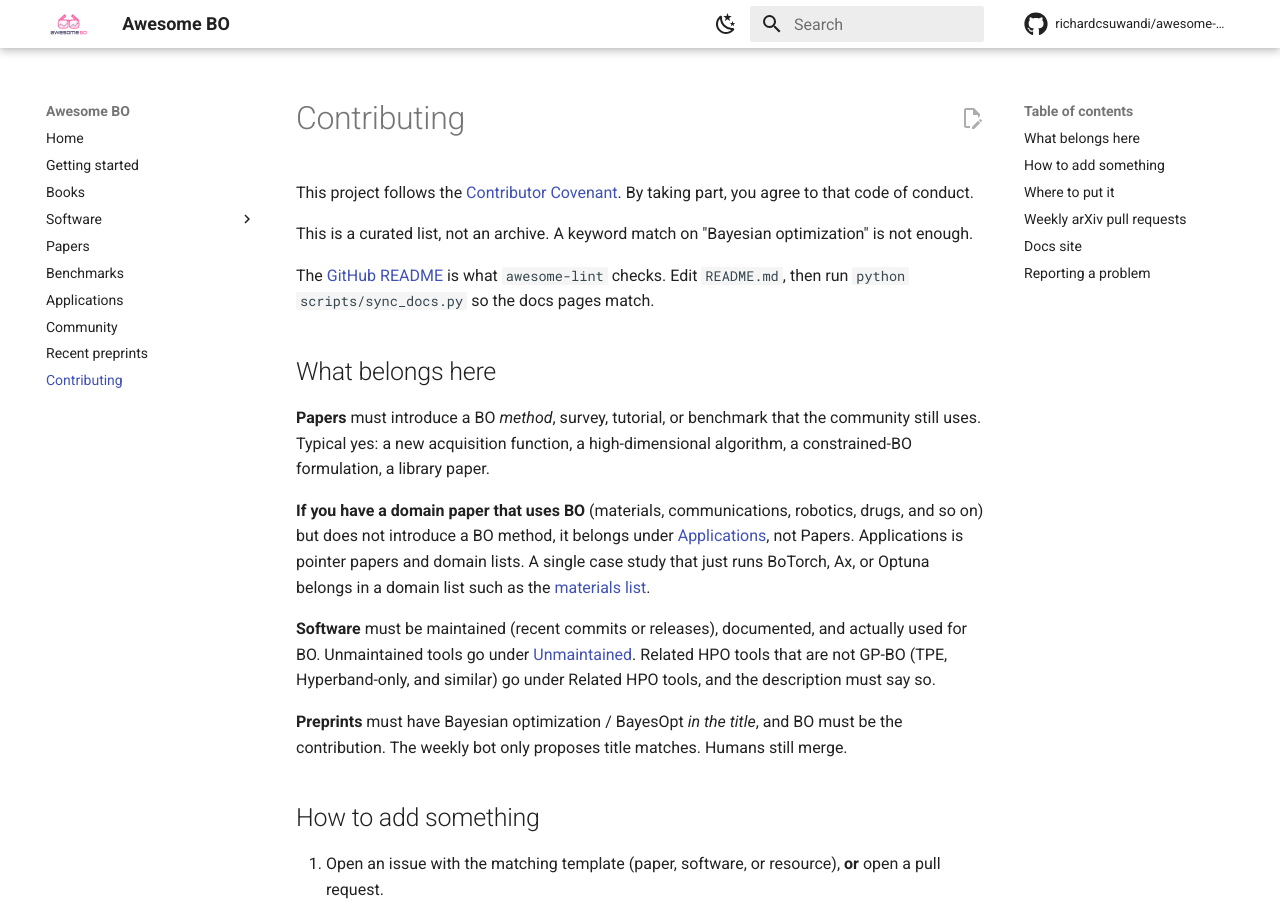
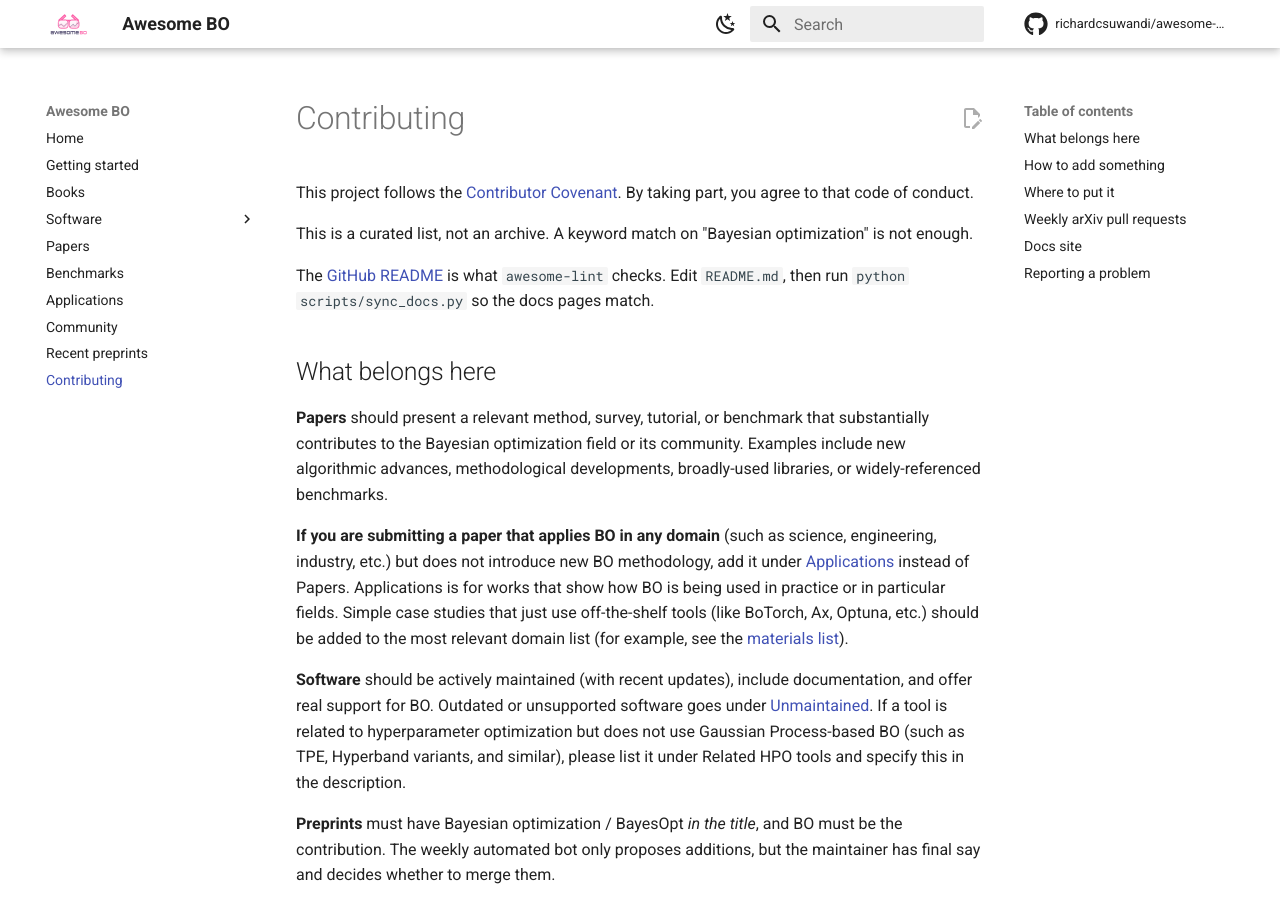
Before and after one commit to richardcsuwandi/awesome-bo, an MkDocs documentation site: the page built from docs/contributing.md, in a window 1280 px wide and 900 px high. Built offline with MkDocs 1.6.1 and Material for MkDocs 9.7.7, drawn with Linux system fonts in a browser that asks for light colours; comment, search, counter and statistics services are not loaded.

Commit message:
updated contributions page

```diff
--- a/docs/contributing.md
+++ b/docs/contributing.md
@@ -8,13 +8,13 @@ The [GitHub README](https://github.com/richardcsuwandi/awesome-bo#readme) is wha
 
 ## What belongs here
 
-**Papers** must introduce a BO *method*, survey, tutorial, or benchmark that the community still uses. Typical yes: a new acquisition function, a high-dimensional algorithm, a constrained-BO formulation, a library paper.
+**Papers** should present a relevant method, survey, tutorial, or benchmark that substantially contributes to the Bayesian optimization field or its community. Examples include new algorithmic advances, methodological developments, broadly-used libraries, or widely-referenced benchmarks.
 
-**If you have a domain paper that uses BO** (materials, communications, robotics, drugs, and so on) but does not introduce a BO method, it belongs under [Applications](applications.md), not Papers. Applications is pointer papers and domain lists. A single case study that just runs BoTorch, Ax, or Optuna belongs in a domain list such as the [materials list](https://github.com/materials-data-facility/awesome-bayesian-optimization).
+**If you are submitting a paper that applies BO in any domain** (such as science, engineering, industry, etc.) but does not introduce new BO methodology, add it under [Applications](applications.md) instead of Papers. Applications is for works that show how BO is being used in practice or in particular fields. Simple case studies that just use off-the-shelf tools (like BoTorch, Ax, Optuna, etc.) should be added to the most relevant domain list (for example, see the [materials list](https://github.com/materials-data-facility/awesome-bayesian-optimization)).
 
-**Software** must be maintained (recent commits or releases), documented, and actually used for BO. Unmaintained tools go under [Unmaintained](unmaintained.md). Related HPO tools that are not GP-BO (TPE, Hyperband-only, and similar) go under Related HPO tools, and the description must say so.
+**Software** should be actively maintained (with recent updates), include documentation, and offer real support for BO. Outdated or unsupported software goes under [Unmaintained](unmaintained.md). If a tool is related to hyperparameter optimization but does not use Gaussian Process-based BO (such as TPE, Hyperband variants, and similar), please list it under Related HPO tools and specify this in the description.
 
-**Preprints** must have Bayesian optimization / BayesOpt *in the title*, and BO must be the contribution. The weekly bot only proposes title matches. Humans still merge.
+**Preprints** must have Bayesian optimization / BayesOpt *in the title*, and BO must be the contribution. The weekly automated bot only proposes additions, but the maintainer has final say and decides whether to merge them.
 
 ## How to add something
 
```
